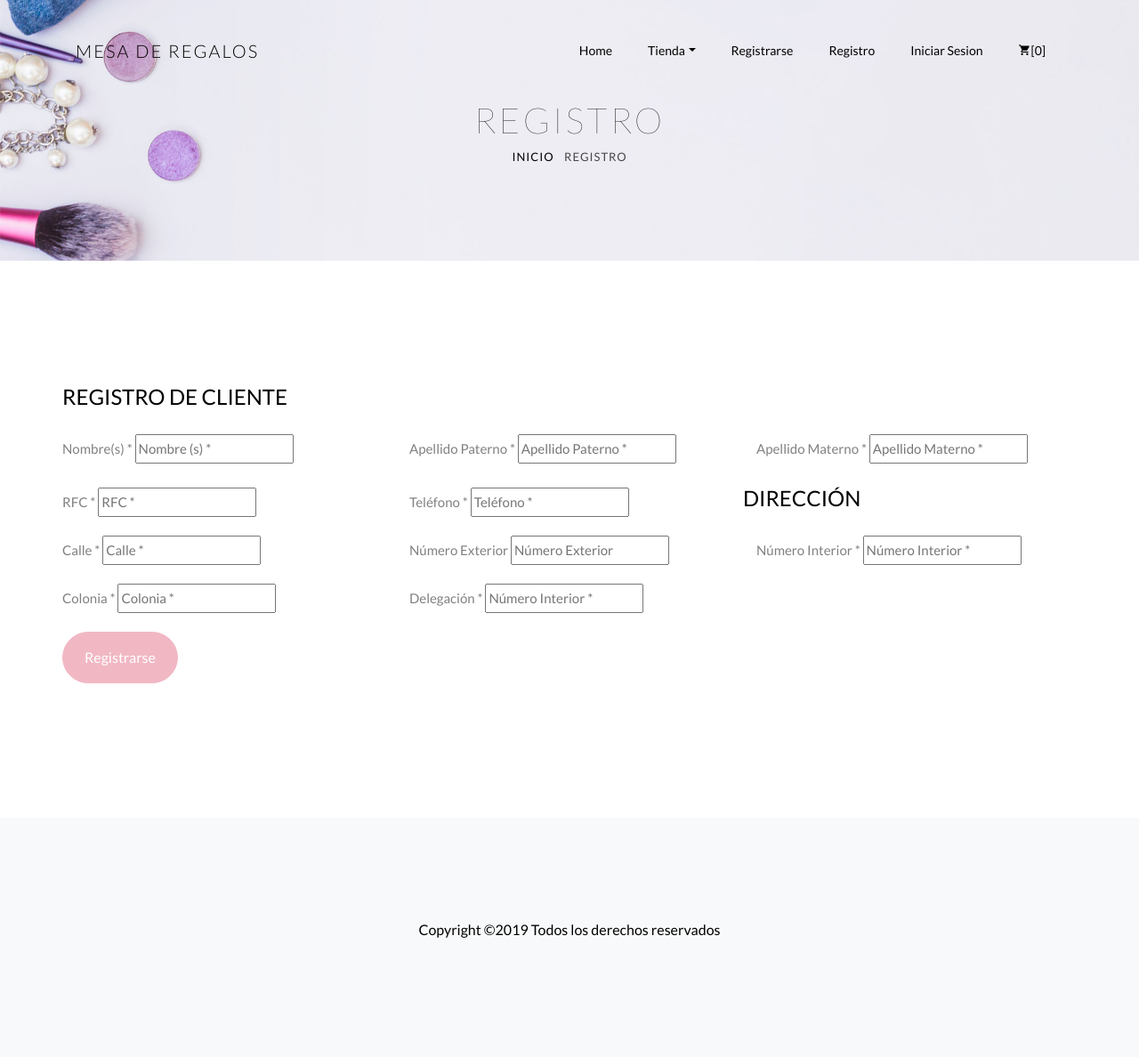
After one commit to jams450/Admon_tec, a PHP site: page /views/registro_cliente.php in a window 1280 px wide. The commit adds this page. Shown: the whole page at 89% size. Run offline with PHP 8.4, Linux system fonts and the light colour scheme; some libraries are stand-ins or nearby versions; some web fonts are replaced.

Commit message:
registro cliente (pendiente)

```diff
--- a/views/navbar.php
+++ b/views/navbar.php
@@ -15,7 +15,8 @@
             <a class="dropdown-item" href="cart.html">Carrito</a>
           </div>
         </li>
-        <li class="nav-item"><a href="registro.php" class="nav-link">Registrarse</a></li>
+        <li class="nav-item"><a href="" class="nav-link">Registrarse</a></li>
+        <li class="nav-item"><a href="/views/registro_usuario.php" class="nav-link">Registro</a></li>
         <li class="nav-item"><a href="login.php" class="nav-link">Iniciar Sesion</a></li>
         <li class="nav-item cta cta-colored"><a href="cart.html" class="nav-link"><span class="icon-shopping_cart"></span>[0]</a></li>
 
--- /dev/null
+++ b/views/registro_cliente.php
@@ -0,0 +1,106 @@
+<!DOCTYPE html>
+<html lang="en">
+  <?php include_once($_SERVER['DOCUMENT_ROOT'].'/views/head.php'); ?>
+
+  <body>
+
+    <?php include_once($_SERVER['DOCUMENT_ROOT'].'/views/navbar.php'); ?>
+
+		<div class="hero-wrap hero-bread" style="background-image: url('images/bg_6.jpg');">
+      <div class="container">
+        <div class="row no-gutters slider-text align-items-center justify-content-center">
+          <div class="col-md-9 ftco-animate text-center">
+            <h1 class="mb-0 bread">Registro</h1>
+            <p class="breadcrumbs"><span class="mr-2"><a href="index.php">Inicio</a></span> <span>Registro</span></p>
+          </div>
+        </div>
+      </div>
+    </div>
+
+		<section class="ftco-section">
+      <div class="container">
+        <div class="row justify-content-center">
+          <div class=" ftco-animate">
+          <form class="steps" method="post" id='newcustomer' name="newcustomer" action="/src/controller/controlador_cliente.php" enctype="multipart/form-data">
+            <h3 class="mb-4 billing-heading">Registro de Cliente</h3>
+	          	<div class="row align-items-end">
+	          		<div class="col-md-4">
+	                <div class="form-group">
+	                	<label>Nombre(s) *</label>
+	                  <input id="nombre" name="nombre" required="required" type="text" value="" maxlength="80" placeholder="Nombre (s) *" data-rule-required="true" data-msg-required="Nombre(s) requerido(s)" autocomplete="off">
+	                </div>
+	              </div>
+	              <div class="col-md-4">
+	                <div class="form-group">
+	                	<label>Apellido Paterno *</label>
+	                  <input id="appat" name="appat" required="required" type="text" value="" maxlength="80" placeholder="Apellido Paterno *" data-rule-required="true" data-msg-required="Apellido Paterno requerido" autocomplete="off">
+	                </div>
+                </div>
+                <div class="col-md-4">
+	                <div class="form-group">
+	                	<label>Apellido Materno *</label>
+	                  <input id="apmat" name="apmat" required="required" type="text" value="" maxlength="80" placeholder="Apellido Materno *" data-rule-required="true" data-msg-required="Apellido Materno requerido" autocomplete="off">
+	                </div>
+                </div>
+                <div class="col-md-4">
+	                <div class="form-group">
+	                	<label>RFC *</label>
+	                  <input id="rfc" name="rfc" required="required" type="text" value="" maxlength="80" placeholder="RFC *" data-rule-required="true" data-msg-required="RFC requerido" autocomplete="off">
+	                </div>
+                </div>
+                <div class="col-md-4">
+	                <div class="form-group">
+	                	<label>Teléfono *</label>
+	                  <input id="telefono" name="nombre" required="required" type="tel" value="" maxlength="80" placeholder="Teléfono *" data-rule-required="true" data-msg-required="Teléfono requerido" autocomplete="off">
+	                </div>
+                </div>
+                <h4 class="mb-4 billing-heading">Dirección</h4>
+                <div class="col-md-4">
+	                <div class="form-group">
+	                	<label>Calle *</label>
+	                  <input id="calle" name="calle" required="required" type="text" value="" maxlength="80" placeholder="Calle *" data-rule-required="true" data-msg-required="Calle requerida" autocomplete="off">
+	                </div>
+                </div>
+                <div class="col-md-4">
+	                <div class="form-group">
+	                	<label>Número Exterior</label>
+	                  <input id="noext" name="noext" type="text" value="" maxlength="80" placeholder="Número Exterior" data-rule-required="true" data-rule-required="false" autocomplete="off">
+	                </div>
+                </div>
+                <div class="col-md-4">
+	                <div class="form-group">
+	                	<label>Número Interior *</label>
+	                  <input id="noint" name="noint" required="required" type="text" value="" maxlength="80" placeholder="Número Interior *" data-rule-required="true" data-msg-required="Número Interior requerido" autocomplete="off">
+	                </div>
+                </div>
+                <div class="col-md-4">
+	                <div class="form-group">
+	                	<label>Colonia *</label>
+	                  <input id="colonia" name="colonia" required="required" type="text" value="" maxlength="80" placeholder="Colonia *" data-rule-required="true" data-msg-required="Colonia requerida" autocomplete="off">
+	                </div>
+                </div>
+                <div class="col-md-4">
+	                <div class="form-group">
+	                	<label>Delegación *</label>
+	                  <input id="iddelegacion" name="iddelegacion" required="required" type="text" value="" maxlength="80" placeholder="Número Interior *" data-rule-required="true" data-msg-required="Delegación requerida" autocomplete="off">
+	                </div>
+                </div>
+                <div class="w-100"></div>
+                <div class="col-md-12 ">
+                  <p><a href="#"class="btn btn-primary py-3 px-4">Registrarse</a></p>
+                </div>
+	            </div>
+	          </form><!-- END -->
+
+          </div> <!-- .col-md-8 -->
+        </div>
+      </div>
+    </section> <!-- .section -->
+
+    <?php include_once($_SERVER['DOCUMENT_ROOT'].'/views/footer.php'); ?>
+
+    <?php include_once($_SERVER['DOCUMENT_ROOT'].'/views/scriptjs.php'); ?>
+        <script type="text/javascript" src="src/js/alta_usuario.js"></script>
+
+  </body>
+</html>
```
Also changed, not shown: src/controller/controlador_cliente.php (added, +57 -0 lines), src/js/alta_cliente.js (added, +61 -0 lines), src/model/conexion.php (added, +15 -0 lines).
